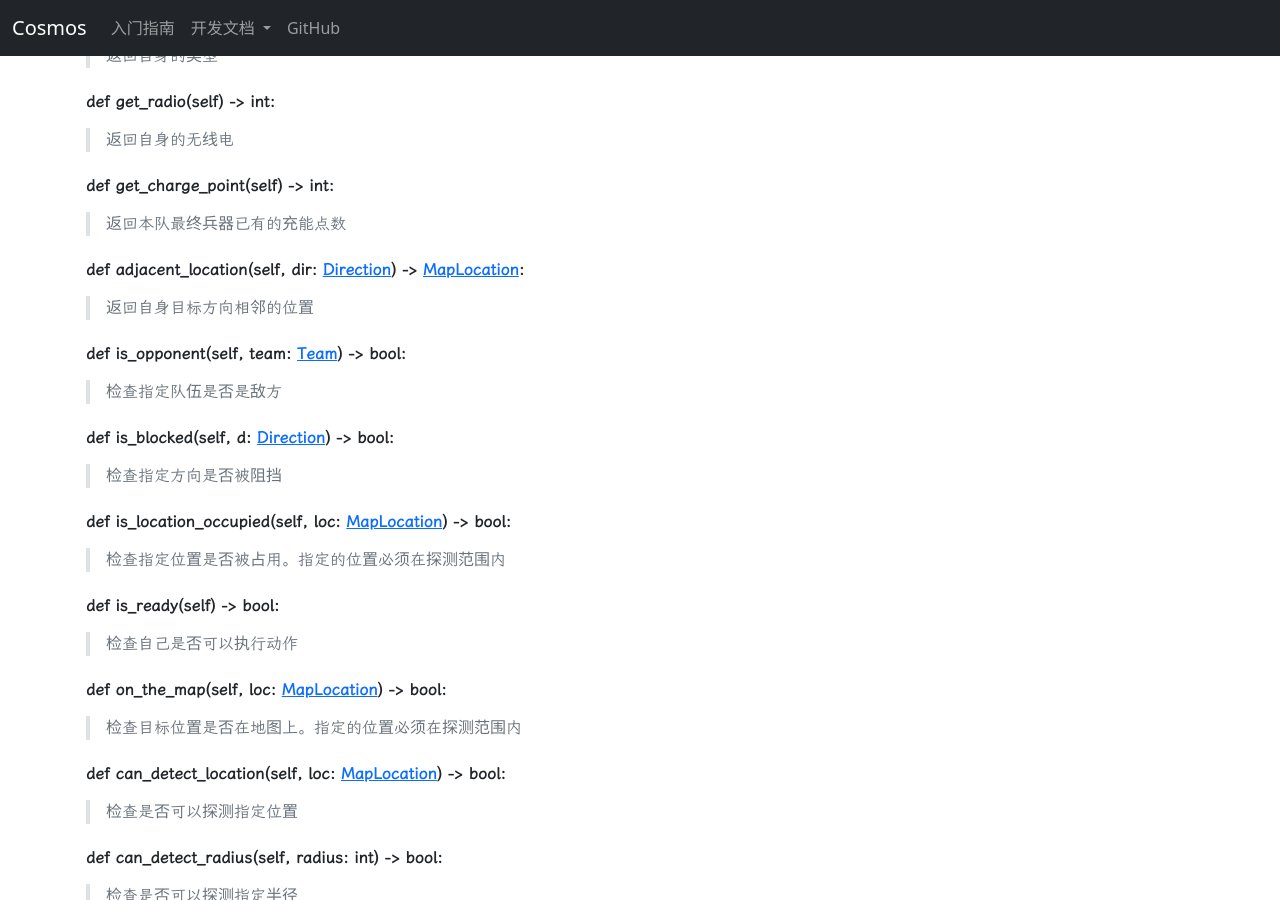
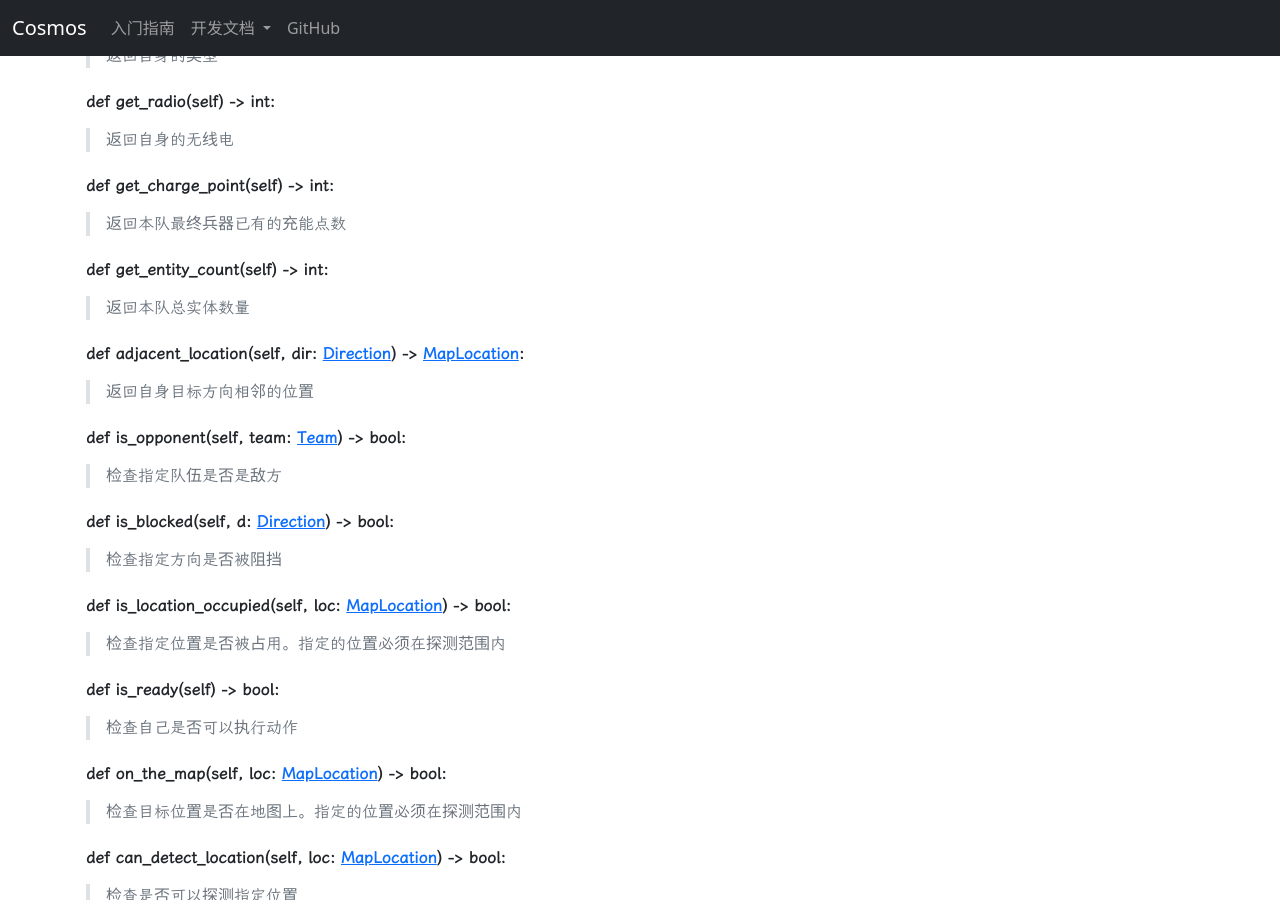
Before and after one commit to NGMAAAYO/Cosmos, a Jekyll site: the page built from documents/Controller.md, in a window 1280 px wide and 900 px high, scrolled down 1071 px. Built offline with Jekyll 4.4.1, drawn with Linux system fonts in a browser that asks for light colours; some web fonts are replaced; our own code applies the rules of GitHub Pages for plain Markdown files; comment, search, counter and statistics services are not loaded.

Commit message:
update get_entity_count

```diff
--- a/documents/Controller.md
+++ b/documents/Controller.md
@@ -55,6 +55,10 @@ from core.entity import Controller
 #### def get_charge_point(self) -> int:
 
 > 返回本队最终兵器已有的充能点数
+
+#### def get_entity_count(self) -> int:
+
+> 返回本队总实体数量
 
 #### def adjacent_location(self, dir: [Direction](Direction.md)) -> [MapLocation](MapLocation.md):
 
```
